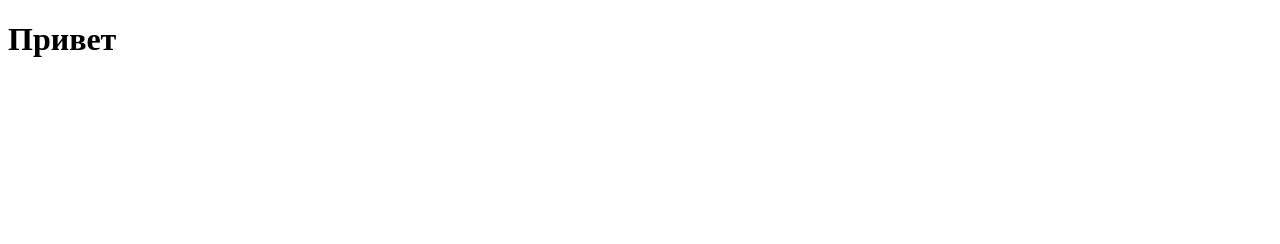
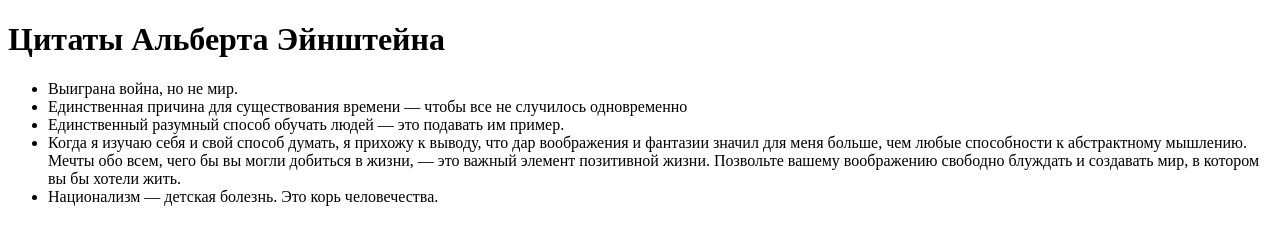
Before and after one commit to khmelenkosv/Test_rep, a plain HTML site: page our_site/index.html in a window 1280 px wide. Drawn offline with Linux system fonts and the light colour scheme.

Commit message:
Добавление текста в body (цитаты)
Добавил цитаты в body и удалил текст "привет" из body.

```diff
--- a/our_site/index.html
+++ b/our_site/index.html
@@ -5,6 +5,13 @@
     <title>Привет</title>
   </head>
   <body>
-    <h1>Привет</h1>
+    <h1>Цитаты Альберта Эйнштейна</h1>
+      <ul>
+        <li>Выиграна война, но не мир.</li>
+        <li>Единственная причина для существования времени — чтобы все не случилось одновременно</li>
+        <li>Единственный разумный способ обучать людей — это подавать им пример.</li>
+        <li>Когда я изучаю себя и свой способ думать, я прихожу к выводу, что дар воображения и фантазии значил для меня больше, чем любые способности к абстрактному мышлению. Мечты обо всем, чего бы вы могли добиться в жизни, — это важный элемент позитивной жизни. Позвольте вашему воображению свободно блуждать и создавать мир, в котором вы бы хотели жить.</li>
+        <li>Национализм — детская болезнь. Это корь человечества.</li>
+      </ul>
   </body>
 </html>
```
